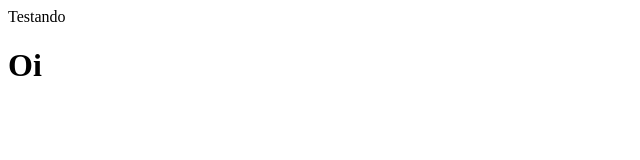
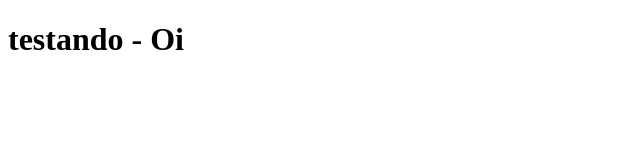
Before and after one commit to denisnizus/denisnizus.github.io, a plain HTML site: page index.html in a window 1280 px wide. Shown: the whole page, without its empty margins (0-640 px from the left). Drawn offline with Linux system fonts and the light colour scheme.

Commit message:
Update index.html

```diff
--- a/index.html
+++ b/index.html
@@ -8,7 +8,6 @@
     <title>Oi</title>
 </head>
 <body>
-    Testando
-    <h1>Oi</h1>
+    <h1>testando - Oi</h1>
 </body>
 </html>
```
